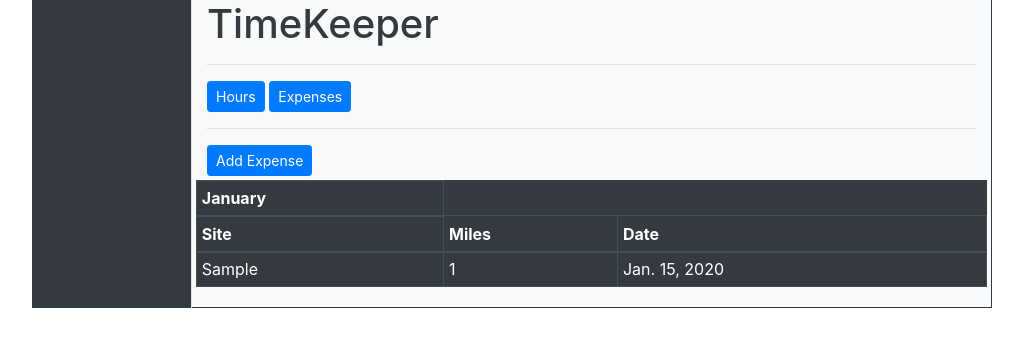
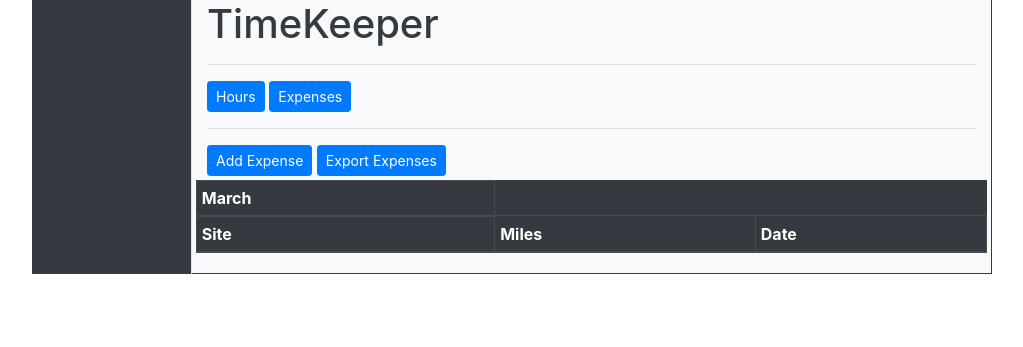
Before and after one commit to PinsNicety/manager, a Django app: page /timekeeper/expenses/ in a window 1280 px wide. Shown: the part 62-409 px from the top of the page, without its empty margins (128-1151 px from the left). Run offline with Django 3.2, Linux system fonts and the light colour scheme; a user stored in the database is signed in; tables that the repository leaves empty hold one stand-in row (values such as "Sample post"); lists and menus that the app fills with data are empty; parts of the project's set-up code (start-up, migrations or seed data) failed here and were passed over; some libraries are stand-ins or nearby versions.

Commit message:
TIMEKEEPR
- updated the current month into timesheets
- allow user to export the expense sheet

```diff
--- a/readme/to_do.txt
+++ b/readme/to_do.txt
@@ -32,6 +32,10 @@ WALKTEST
 - add ability to export the test to excel for the user to download
 
 
+USER
+- update user model so a person can add extra details for user in other apps
+
+
 *************
 Create a module for all functions outside your views
 ************
--- a/timekeeper/templates/timekeeper/expenses.html
+++ b/timekeeper/templates/timekeeper/expenses.html
@@ -5,12 +5,15 @@
 <button type="button" class="btn btn-primary btn-sm" data-toggle="modal" data-target="#create_expense">
   Add Expense
 </button>
+<a href="{% url 'expenses_export' table_month %}">
+<button type="button" class="btn btn-primary btn-sm">Export Expenses</button>
+</a>
 
 <div class="row p-1">
   <table class="table table-dark table-bordered table-hover table-sm">
     <thead>
       <tr>
-        <th>January</th>
+        <th>{{ table_month }}</th>
       </tr>
       <tr>
         <th scope="col">Site</th>
@@ -54,7 +57,7 @@
           <br />
           Date:
           <br />
-          <input type="date" name="date" value="{{ date }}" />
+          <input type="date" name="date" value="{{ date_string }}" />
           <br />
           <br />
           <input class="btn btn-primary" type="submit" value="Add Expense" />
--- a/timekeeper/urls.py
+++ b/timekeeper/urls.py
@@ -4,5 +4,7 @@ from . import views
 urlpatterns = [
     path('', views.home, name='timekeeper-home'),
     path('entries/', views.entries, name='timekeeper-entries'),
+    path('entries_export/', views.entries_export, name='entries_export'),
     path('expenses/', views.expenses, name='timekeeper-expenses'),
+    path('expenses_export/<str:table_month>', views.expenses_export, name='expenses_export')
 ]
--- a/timekeeper/views.py
+++ b/timekeeper/views.py
@@ -2,6 +2,8 @@ from django.shortcuts import redirect, render
 from django.contrib.auth.models import User
 from datetime import datetime, date
 from . import models
+from openpyxl import load_workbook
+from django.http import HttpResponse
 
 # Create your views here.
 def home(request):
@@ -34,18 +36,22 @@ def entries(request):
                                             user = request.user
         )
 
-        content['entries'] = models.Entry.objects.filter(user=request.user).order_by('time_out')
+        content['entries'] = models.Entry.objects.filter(user=request.user, time_out__month=date.today().month).order_by('time_out')
         return render(request, 'timekeeper/entries.html', content)
     else:
-        content['entries'] = models.Entry.objects.filter(user=request.user).order_by('time_out')
+        content['entries'] = models.Entry.objects.filter(user=request.user, time_out__month=date.today().month).order_by('time_out')
         return render(request, 'timekeeper/entries.html', content)
+
+def entries_export(request):
+    """Exports .xlxs files to user with entries for current month."""
 
 def expenses(request):
     """ Shows all expenses for current user in the current pay period. """
 
     content = {
         'left_header': 'expenses',
-        'date': str(date.today())
+        'date_string': str(date.today()),
+        'table_month': str(date.today().strftime("%B"))
     }
 
     if request.method == 'POST':
@@ -56,14 +62,65 @@ def expenses(request):
                                             date=new_date,
                                             user=request.user
         )
-        content['expenses'] = models.Expense.objects.filter(user=request.user).order_by('date')
+        content['expenses'] = models.Expense.objects.filter(user=request.user, date__month=date.today().month).order_by('date')
+        return render(request, 'timekeeper/expenses.html', content)
+    else:
+        content['expenses'] = models.Expense.objects.filter(user=request.user, date__month=date.today().month).order_by('date')
         return render(request, 'timekeeper/expenses.html', content)
 
-    else:
-        content['expenses'] = models.Expense.objects.filter(user=request.user).order_by('date')
-        return render(request, 'timekeeper/expenses.html', content)
+def expenses_export(request, table_month):
+    """
+    Exports .xlxs files to user with expenses for current month.
+    """
+    wb = load_workbook('media/walktest/expense_report.xlsx')
+    ws = wb.active
+    ws['C1'] = f"Name:____{request.user.username}____"
+    ws['C2'] = f"Month:___{table_month}____"
 
+    expenses = models.Expense.objects.filter(user=request.user, date__month=date.today().month).order_by('date')
 
+    row_data = set_row_data(expenses)
+    row_counter = 5
+
+    for row in row_data:
+        ws[f"B{row_counter}"] = row['date']
+        ws[f"C{row_counter}"] = row['location']
+        ws[f"F{row_counter}"] = row['miles']
+        row_counter += 1
+
+    response = HttpResponse(content_type='application/vnd.openxmlformats-officedocument.spreadsheetml.sheet')
+    response['Content-Disposition'] = 'attachment; filename=test_report.xlsx'
+    wb.save(response)
+    return response
+
+def set_row_data(expenses):
+    """
+    Accepts objects from view and sort data to readable form for the
+    expense sheet.
+    Data return as [{date, location, miles}]
+    """
+    row_data = []
+
+    for expense in expenses:
+        if len(row_data) == 0:
+            row_data.append({
+                'date': expense.date.strftime("%m/%d/%Y"),
+                'location': expense.site,
+                'miles': expense.miles
+            })
+        else:
+            if expense.date.strftime("%m/%d/%Y") == row_data[-1]['date']:
+                data = row_data.pop()
+                data['location'] += f"/{expense.site}"
+                data['miles'] += expense.miles
+                row_data.append(data)
+            else:
+                row_data.append({
+                    'date': expense.date.strftime("%m/%d/%Y"),
+                    'location': expense.site,
+                    'miles': expense.miles
+                })
+    return row_data
 
 def set_times(time_in, time_out):
     """
```
Also changed, not shown: walktest/data_center/data_module.py (line endings or trailing spaces), walktest/data_center/device/device.py (line endings or trailing spaces), walktest/data_center/panels/panels.py (line endings or trailing spaces), walktest/templates/walktest/results.html (line endings or trailing spaces).
